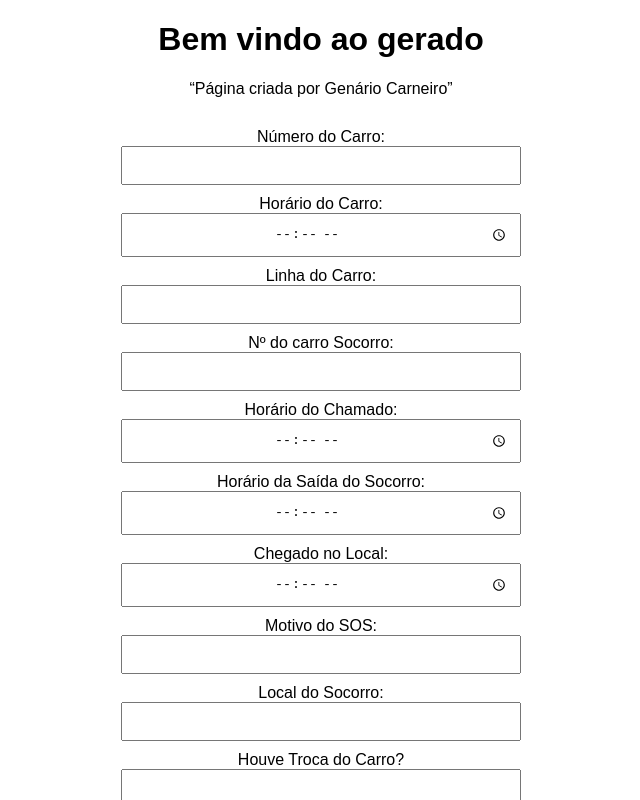
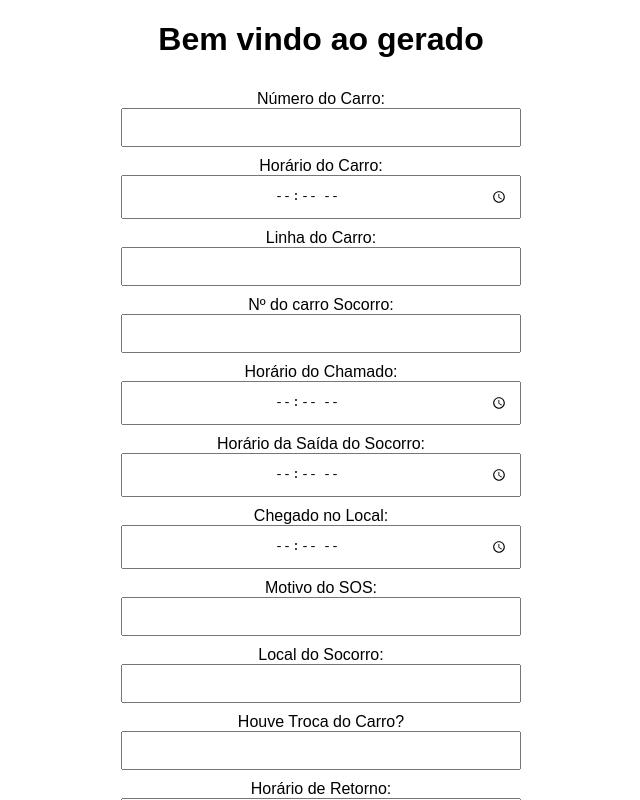
Before and after one commit to genariocoliveira/gerador-de-texto, a React (Create React App) app: page / in a window 1280 px wide. Shown: the top 800 px of the page, without its empty margins (319-959 px from the left). Built offline with nearby package versions, Linux system fonts and the light colour scheme.

Commit message:
Update App.js

```diff
--- a/src/App.js
+++ b/src/App.js
@@ -6,7 +6,6 @@ export default function App() {
   return (
     <div className="App">
       <h1>Bem vindo ao gerado</h1>
-      <q>Página criada por Genário Carneiro</q>
       <GeradorTexto />
       <Footer />
     </div>
```
